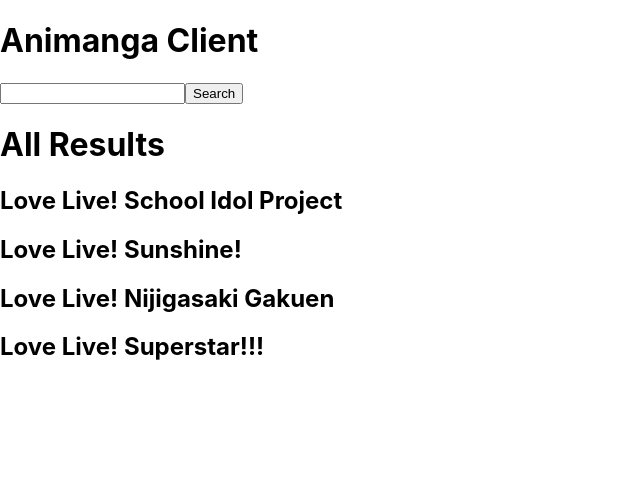
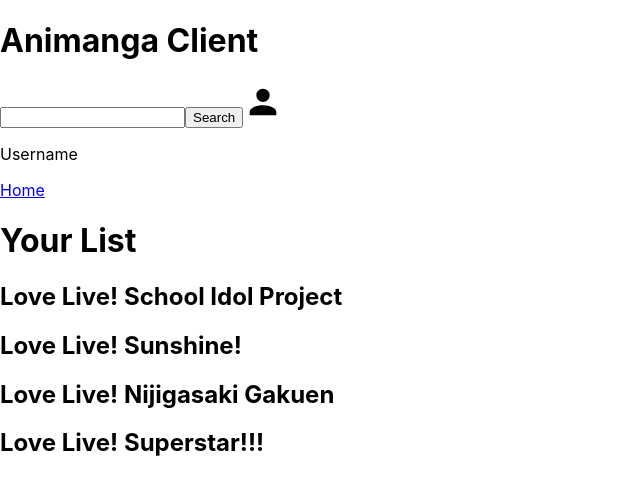
Before and after one commit to Jaypen-git/animanga-client-name-tbd, a React (Create React App) app: page / in a window 1280 px wide. Shown: the top 494 px of the page, without its empty margins (0-640 px from the left). Built offline with nearby package versions, Linux system fonts and the light colour scheme; data requests are answered from the project's data file.

Commit message:
uses react-router-dom for navigation

```diff
--- a/package.json
+++ b/package.json
@@ -8,6 +8,7 @@
     "@testing-library/user-event": "^13.5.0",
     "react": "^18.2.0",
     "react-dom": "^18.2.0",
+    "react-router-dom": "^6.3.0",
     "react-scripts": "5.0.1",
     "web-vitals": "^2.1.4"
   },
--- a/src/App.js
+++ b/src/App.js
@@ -1,17 +1,21 @@
 import Header from "./Header";
-import Results from "./Results";
-import useFetch from "./useFetch";
+import Home from "./Home";
+import { BrowserRouter as Router, Route, Routes} from 'react-router-dom';
+import Nav from "./Nav";
 
 const App = () => {
-    let {data: animeList, isLoading, error} = useFetch('http://localhost:8000/anime');
-
     return (
-        <div className="App">
-            <Header />
-            { error && <div> {error} </div>}
-            { isLoading && <div>Loading...</div>}
-            { animeList && <Results animeList={animeList} title="All Results" />}
-        </div>
+        <Router>
+            <div className="App">
+                <Header />
+                <Nav />
+                <div className="content">
+                    <Routes>
+                        <Route path="/" element={<Home />} />
+                    </Routes>
+                </div>
+            </div>
+        </Router>
      );
 }
 
--- a/src/Header.js
+++ b/src/Header.js
@@ -6,6 +6,10 @@
             <h1 className="title">Animanga Client</h1>
             <input type="text" name="search_query" id="search_query" />
             <button onClick={searchAnime}>Search</button>
+            <svg xmlns="http://www.w3.org/2000/svg" width={'40px'} height={'40px'} viewBox="0 0 24 24">
+                <path fill="#000000" d="M12,4A4,4 0 0,1 16,8A4,4 0 0,1 12,12A4,4 0 0,1 8,8A4,4 0 0,1 12,4M12,14C16.42,14 20,15.79 20,18V20H4V18C4,15.79 7.58,14 12,14Z" />
+            </svg>
+            <p className="username">Username</p>
         </header>
     );
 };
--- /dev/null
+++ b/src/Home.js
@@ -0,0 +1,16 @@
+import useFetch from "./useFetch";
+import Results from "./Results";
+
+const Home = () => {
+    let {data: animeList, isLoading, error} = useFetch('http://localhost:8000/anime');
+
+    return (
+        <div className="Home">
+            { error && <div> {error} </div>}
+            { isLoading && <div>Loading...</div>}
+            { animeList && <Results animeList={animeList} title="Your List" />}
+        </div>
+     );
+}
+
+export default Home;
--- /dev/null
+++ b/src/Nav.js
@@ -0,0 +1,11 @@
+import { Link } from 'react-router-dom';
+
+const Nav = () => {
+    return (
+        <nav>
+            <Link to="/">Home</Link>
+        </nav>
+     );
+}
+
+export default Nav;
```
Also changed, not shown: 1 other file (tests, documents, lock files or other folders).
